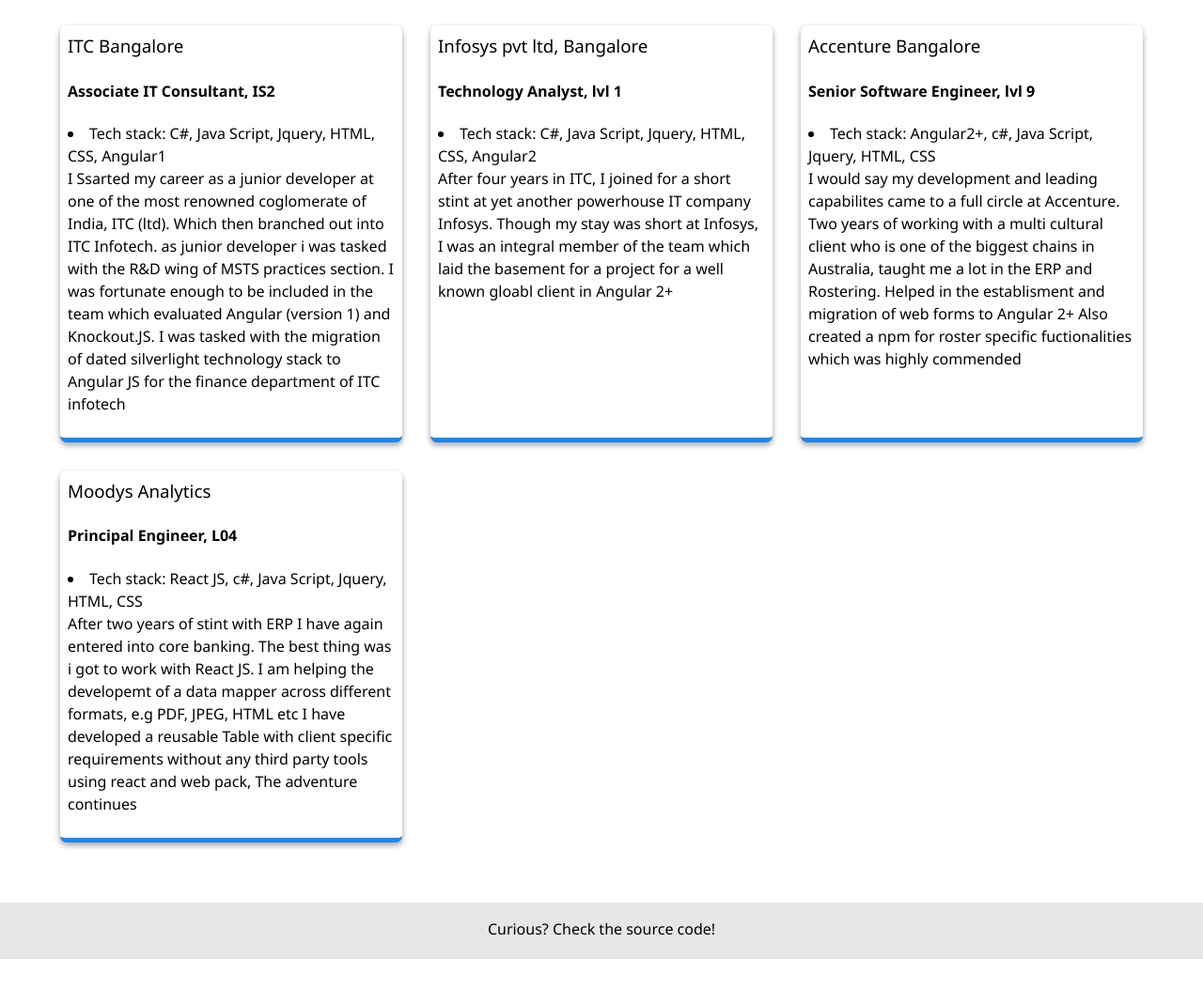
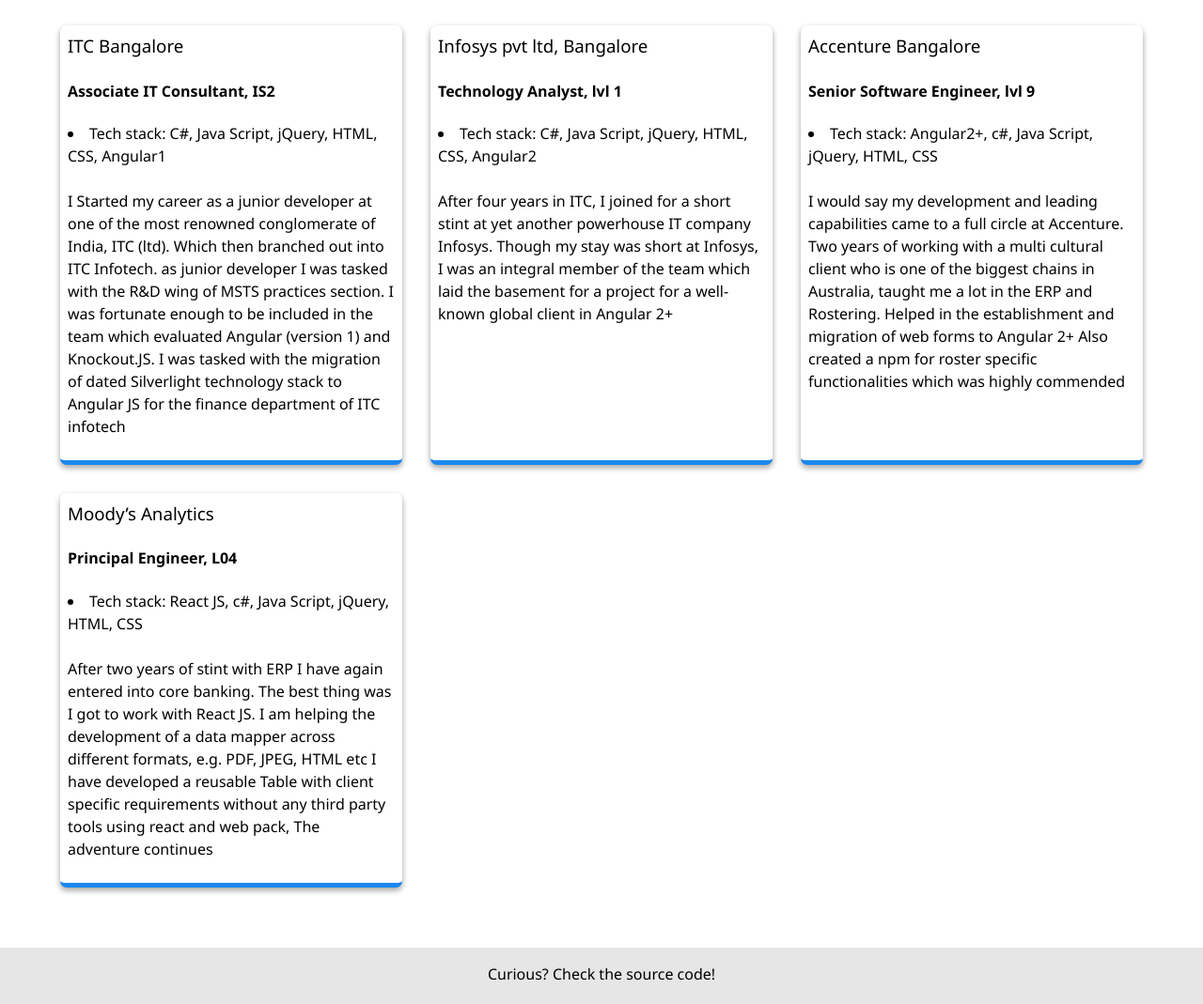
Before and after one commit to joe07leovin/Portfolio, a website: page dist/about.html in a window 1280 px wide. Shown: the part 627-1696 px from the top of the page at 94% size. Before the commit the page ends 1648 px from the top, so only its background shows below. Drawn offline with Linux system fonts and the light colour scheme.

Commit message:
css fixes

```diff
--- a/dist/about.html
+++ b/dist/about.html
@@ -49,8 +49,8 @@
       <div class="bio">
         <h3 class="text-secondary">Bio</h3>
         <p>
-          I am a web developer based out of Bangalore who designs, develops, consults, and speaks about high quality code. Though theoritically
-          i may not be coherent at times, I let my work do the talking. I love design and user interactions, with an avid
+          I am a web developer based out of Bangalore who designs, develops, consults, and speaks about high quality code. Though theoretically
+          I may not be coherent at times, I let my work do the talking. I love design and user interactions, with an avid
           interest in the world of user interfaces. Open to experimenting and learning any technology and try to leverage
           for the betterment of my employer.
         </p>
@@ -59,23 +59,21 @@
         <h3>ITC Bangalore</h3>
         <h4>Associate IT Consultant, IS2</h4>
         <p>
-          <li>Tech stack: C#, Java Script, Jquery, HTML, CSS, Angular1 </li>
-
-          I Ssarted my career as a junior developer at one of the most renowned coglomerate of India, ITC (ltd). Which then branched
-          out into ITC Infotech. as junior developer i was tasked with the R&D wing of MSTS practices section. I was fortunate
-          enough to be included in the team which evaluated Angular (version 1) and Knockout.JS. I was tasked with the migration
-          of dated silverlight technology stack to Angular JS for the finance department of ITC infotech
+          <li>Tech stack: C#, Java Script, jQuery, HTML, CSS, Angular1 </li>
+          <br> I Started my career as a junior developer at one of the most renowned conglomerate of India, ITC (ltd). Which
+          then branched out into ITC Infotech. as junior developer I was tasked with the R&D wing of MSTS practices section.
+          I was fortunate enough to be included in the team which evaluated Angular (version 1) and Knockout.JS. I was tasked
+          with the migration of dated Silverlight technology stack to Angular JS for the finance department of ITC infotech
         </p>
       </div>
       <div class="job job-2">
         <h3>Infosys pvt ltd, Bangalore</h3>
         <h4>Technology Analyst, lvl 1</h4>
         <p>
-          <li>Tech stack: C#, Java Script, Jquery, HTML, CSS, Angular2</li>
-
-          After four years in ITC, I joined for a short stint at yet another powerhouse IT company Infosys. Though my stay was short
-          at Infosys, I was an integral member of the team which laid the basement for a project for a well known gloabl
-          client in Angular 2+
+          <li>Tech stack: C#, Java Script, jQuery, HTML, CSS, Angular2</li>
+          <br> After four years in ITC, I joined for a short stint at yet another powerhouse IT company Infosys. Though my stay
+          was short at Infosys, I was an integral member of the team which laid the basement for a project for a well-known
+          global client in Angular 2+
 
         </p>
       </div>
@@ -83,25 +81,23 @@
         <h3>Accenture Bangalore</h3>
         <h4>Senior Software Engineer, lvl 9</h4>
         <p>
-          <li> Tech stack: Angular2+, c#, Java Script, Jquery, HTML, CSS</li>
-
-          I would say my development and leading capabilites came to a full circle at Accenture. Two years of working with a multi
-          cultural client who is one of the biggest chains in Australia, taught me a lot in the ERP and Rostering. Helped
-          in the establisment and migration of web forms to Angular 2+ Also created a npm for roster specific fuctionalities
+          <li> Tech stack: Angular2+, c#, Java Script, jQuery, HTML, CSS</li>
+          <br> I would say my development and leading capabilities came to a full circle at Accenture. Two years of working with
+          a multi cultural client who is one of the biggest chains in Australia, taught me a lot in the ERP and Rostering.
+          Helped in the establishment and migration of web forms to Angular 2+ Also created a npm for roster specific functionalities
           which was highly commended
 
         </p>
       </div>
       <div class="job job-4">
-        <h3>Moodys Analytics</h3>
+        <h3>Moody’s Analytics</h3>
         <h4>Principal Engineer, L04</h4>
         <p>
-          <li> Tech stack: React JS, c#, Java Script, Jquery, HTML, CSS</li>
-
-          After two years of stint with ERP I have again entered into core banking. The best thing was i got to work with React JS.
-          I am helping the developemt of a data mapper across different formats, e.g PDF, JPEG, HTML etc I have developed
-          a reusable Table with client specific requirements without any third party tools using react and web pack, The
-          adventure continues
+          <li> Tech stack: React JS, c#, Java Script, jQuery, HTML, CSS</li>
+          <br> After two years of stint with ERP I have again entered into core banking. The best thing was I got to work with
+          React JS. I am helping the development of a data mapper across different formats, e.g. PDF, JPEG, HTML etc I have
+          developed a reusable Table with client specific requirements without any third party tools using react and web
+          pack, The adventure continues
 
         </p>
       </div>
```
